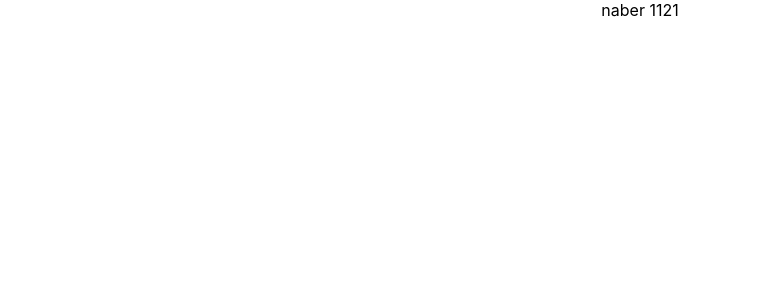
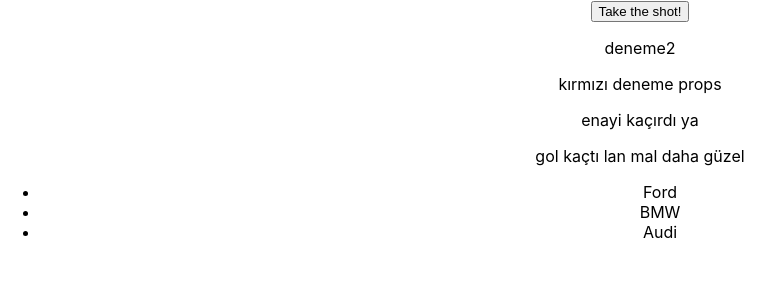
Before and after one commit to yahyaboyali/reactfinalHazirlik, a React (Create React App) app: page / in a window 1280 px wide. Shown: the top 300 px of the page, without its empty margins (0-784 px from the left). Built offline with nearby package versions, Linux system fonts and the light colour scheme.

Commit message:
tutorials added

```diff
--- a/src/App.js
+++ b/src/App.js
@@ -1,9 +1,58 @@
+import React from 'react';
 import './App.css';
+function App() {
+  function Deneme(){
+    const shoot = ()=>{
+      alert("shoot")
 
-function App() {
+    }
+    return <button onClick={shoot}>Take the shot!</button>;
+  }
+  class Deneme2 extends React.Component {
+    render(){
+      return <p>deneme2</p>
+    }
+  }
+  function ForProps(props){
+    return <p>{props.color} deneme props</p>
+  }
+  function IfDeneme(props){
+    const isGoal = props.isGoal;
+    if(isGoal){
+      return <p>gol oldu lan mal</p>;
+    }else{
+      return <p>enayi kaçırdı ya</p>
+    }
+  }
+  function DahaGuzelIf(props){
+    const isGoal = props.isGoal;
+    return <>
+    {isGoal? <p>gol oldu lan daha güzle</p>: <p>gol kaçtı lan mal daha güzel</p>}
+    </>
+  }
+  function Car(props){
+    return <li>{props.name}</li>
+  }
+  function Liste(){
+    const cars = [
+      {id: 1, name: 'Ford'},
+      {id: 2, name: 'BMW'},
+      {id: 3, name: 'Audi'}
+    ];
+    return(
+      <ul>
+        {cars.map((car)=><Car key={car.id} name={car.name}/>)}
+      </ul>
+    );
+  }
   return (
     <div className="App">
-      naber 1121
+      <Deneme/>
+      <Deneme2/>
+      <ForProps color="kırmızı"/>
+      <IfDeneme isGoal={false}/>
+      <DahaGuzelIf isGoal={false}/>
+      <Liste name={["de","dee"]}/>
     </div>
   );
 }
```
